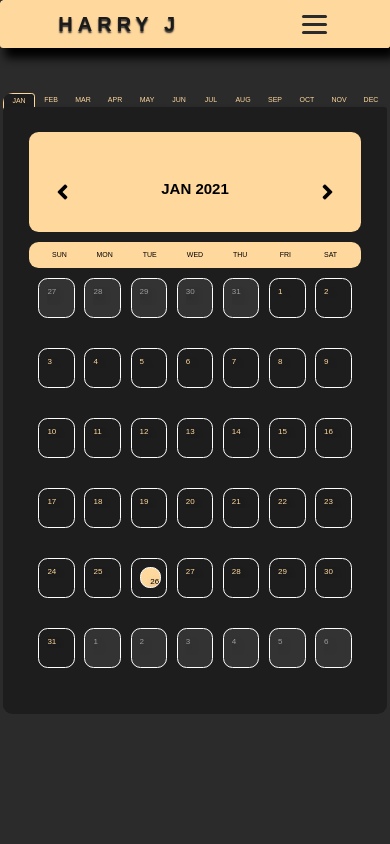
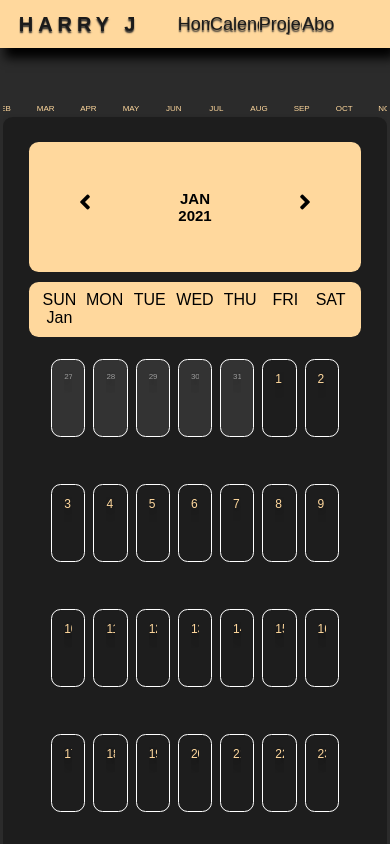
Before and after one commit to MindlessCode/hj-calendar, a React (Create React App) app: page / in a window 390 px wide. Shown: the top 844 px of the page. Built offline with nearby package versions, Linux system fonts and the light colour scheme.

Commit message:
bug fix - current date (changing to a different month's date)

```diff
--- a/src/components/Calendar.css
+++ b/src/components/Calendar.css
@@ -1,9 +1,10 @@
-.conta {
+.calendar {
     display:grid;
+
     justify-content: center;
 }
-.Cal {
-    margin-top:5rem;
+.today {
+    margin: 5rem 0rem;
 }
 .Cal2 {
     z-index: 888;
@@ -14,7 +15,12 @@
     background:rgb(29, 29, 29);
     box-shadow: 0 0.5rem 0.6rem rgb(27, 27, 27);
 }
+.selectToday {
+    display:flex;
+    justify-content:left;
+}
 .monthSelect{
+    margin-top:5rem;
     display:grid;
     justify-content: center;
     grid-template-columns:repeat(12, 88.5px);
@@ -40,6 +46,7 @@
     width: calc(1080px/13.65);
     border-style:groove;
 }
+
 .Months  {
     display: grid;
     grid-template-columns: repeat(3,1fr);
@@ -71,7 +78,7 @@ h1, .Months > i  {
     padding: 1.2rem;
     display: grid;
     grid-template-columns:repeat(7, 1fr);
-    gap: 2rem;
+    row-gap: 0.1rem;
     color:rgb(255, 216, 157);
     text-shadow:0 0.3rem 0.5rem rgba(0, 0, 0, 0.5);
 }
@@ -87,14 +94,15 @@ h1, .Months > i  {
     }
 }
 .Days > div {
+    height: 7em;
     width: 7em;
-    height: 7em;
     padding: 1em;
     border-style:groove;
 }
-.Days > div:not(.prevDays){
+.Days > div:not(.selected):not(.prevDays){
     animation: colorChange 3s ease-in forwards;
 }
+
 .prevDays {
     border-radius: 0.6rem;
     background:rgb(51, 51, 51);
@@ -102,9 +110,11 @@ h1, .Months > i  {
 }
 .dy {
     border-radius: 0.6rem;
+    background:rgb(255, 216, 157);
+
 }
 .selected {
-    background:rgb(255, 216, 157);
+    background: rgb(255, 216, 157);
     padding: 0.6rem;
     border-radius: 0.6rem;
     color: black;
@@ -114,7 +124,7 @@ h1, .Months > i  {
     cursor: pointer;
 }
 @media screen and (max-width: 1024px) {
-    .conta {
+    .calendar {
         border-radius: 0.6rem;
     }
     .Cal {
@@ -157,7 +167,6 @@ h1, .Months > i  {
         overflow:hidden;
         font-size: 12px;
     }
-
     .prevDays {
         height: 100%;
         width: 100%;
@@ -167,14 +176,10 @@ h1, .Months > i  {
     body {
         overflow-x: hidden;
     }
-    .conta {
+    .calendar {
         height: 100%;
     }
-    .Cal {
-        margin-top: 5rem;
-        margin-bottom: -0.1rem;
-        width: 100%;
-    }
+
     .Cal2 {
         width: 100%;
         align-items: center;
@@ -213,8 +218,9 @@ h1, .Months > i  {
     body {
         overflow-x: hidden;
     }
-    .conta {
+    .calendar {
         overflow: hidden;
+        width: 100%;
     }
     .Months{
          justify-items: center;
@@ -222,7 +228,7 @@ h1, .Months > i  {
          grid-template-columns: repeat(3, 110px);
     }
     .Cal2 {
-        height: 120%;
+        height: 100%;
     }
     .Cal2 > div > h1 {
         width: 50%;
@@ -245,15 +251,20 @@ h1, .Months > i  {
         gap: 0.2rem;
     }
     .Days {
-        padding: 0.6rem;
-        gap: .6rem;
+        padding-top: 0.1;
+        padding-bottom: -50;
+
     }
     .Days div  {
         font-size: 12px;
-        height: 80%;
+        height: 90%;
         width: 100%;
         border-color:rgb(255, 255, 255);
         border-width: 0.1px;
+    }
+    .DaysContainer {
+        padding: 0.2rem;
+        overflow:hidden;
     }
     .selected {
         width: 100%;
@@ -262,70 +273,63 @@ h1, .Months > i  {
         font-size: 8px;
     }
 }
-@media screen and (max-width:512px) {
-    * {
-        border-radius: 0.2rem;
+
+@media screen and (max-width: 425px) {
+    body {
+        overflow-x: hidden;
     }
-    body {
+    .calendar {
         overflow: hidden;
+        width: 100%;
     }
-    .conta {
-        overflow: hidden;
+    .Months{
+         justify-items: center;
+         display: grid;
+         grid-template-columns: repeat(3, 110px);
+    }
+    .Cal2 {
         height: 100%;
     }
-    .Cal, .Cal2 {
-        overflow: hidden;
-        width: 100%;
-        border-radius: 0.2rem;
+    .Cal2 > div > h1 {
+        width: 50%;
+        font-size: 15px;
     }
-    .Months {
-        justify-items: center;
-        align-content: center;
-        grid-template-columns: 115px 150px 115px;
-        height: 100px;
-    }
-    .DaysContainer {
-        height: 20%;
-        overflow: hidden;
+    .Months * {
+        height: 50%;
     }
     .monthSelect{
         display:grid;
-        grid-template-columns:repeat(12, calc(768px/24));
         justify-content: center;
+        grid-template-columns:repeat(12, calc(768px/18));
+        border-top-left-radius: 0.6rem;
+        border-top-right-radius: 0.6rem;
+        color:rgb(255, 216, 157);
+        width: 100%;
     }
-    .monthSelect > div {
-        padding: 0.2rem;
-        font-size: 7px;
+    .Weeks {
+        grid-template-columns: repeat(7, 1fr);
+        gap: 0.2rem;
     }
-    .selectedMonth {
-        text-align: center;
-        border-radius: 0.2rem;
-        height: 25px;
-    }
-
-    .Weeks > div {
-        font-size: 7px;
-    }
-    .DaysContainer {
-        height: 100%;
-     }
     .Days {
-        grid-template-columns: repeat(7, 1fr);
-        height: 70px;
+        padding-top: 0.1;
+        padding-bottom: -50;
 
     }
     .Days div  {
+        font-size: 12px;
+        height: 90%;
+        width: 100%;
+        border-color:rgb(255, 255, 255);
+        border-width: 0.1px;
+    }
+    .DaysContainer {
+        padding: 0.2rem;
         overflow:hidden;
-        font-size: 8px;
+    }
+    .selected {
         width: 100%;
     }
-    .dy div {
-        height: 50%;
-        width: 100%;
+    .prevDays div {
         font-size: 8px;
     }
-    .selected{
-        height: 100%;
-        width: 120%;
-    }
 }
--- a/src/components/Calendar.js
+++ b/src/components/Calendar.js
@@ -55,10 +55,10 @@ const Calendar = ({ value, onChange }) => {
         return value.format("YYYY");
     }
     function nextMonth() {
-        return value.clone().add(1, "months")
+        return value.clone().add(1, "month")
     }
     function prevMonth() {
-        return value.clone().subtract(1, "months")
+        return value.clone().subtract(1, "month")
     }
     function setMonthName(arg) {
         return value.clone().month(arg)
@@ -72,25 +72,29 @@ const Calendar = ({ value, onChange }) => {
         currDate.sDate = day.toString()
         setStartDate(currDate);
     }
+
+    function getCurrentDate() {
+        return value.format("MMM-DD")
+    }
+
     return (
         <div className="wrapper">
-            <div className="conta">
-                <div className="Cal">
+
+            <div className="calendar">
                     <div className="monthSelect">
                         {getMonthName().map(mons =>
-                            <div key={mons.toString()} className={value.isSame(value.clone().month(mons), "month") ? "selectedMonth" : ""} onClick={() => onChange(setMonthName(mons))}>
+                            <div key={mons} className={value.isSame(value.clone().month(mons), "month") ? "selectedMonth" : ""} onClick={() => onChange(setMonthName(mons))}>
                                 {moment().month(mons).format("MMM")}
                             </div>)}
                     </div>
-                </div>
                 <div className="Cal2">
                     <div className="Months">
                         <i className="fas fa-angle-left prev" onClick={() => onChange(prevMonth())}></i>
-                        <h1>{currMonthName()} {currYear()} </h1>
+                            <h1>{currMonthName()} {currYear()} </h1>
                         <i className="fas fa-angle-right next" onClick={() => onChange(nextMonth())}></i>
                     </div>
                     <div className="Weeks">
-                        <div>SUN</div>
+                        <div>SUN {currMonthName()}</div>
                         <div>MON</div>
                         <div>TUE</div>
                         <div>WED</div>
@@ -100,8 +104,10 @@ const Calendar = ({ value, onChange }) => {
                     </div>
                     <div className="DaysContainer">
                         {calendar.map(week => <div key={week.toString()} className="Days">{
-                            week.map(day => <div key={day.toString()} className={(!(day.month() === value.month())) ? "prevDays" : "dy"} onClick={() => showDate(day.year(), day.month(), day.date())}>
-                                <div className={(value.isSame(day, "day") && value.isSame(moment().getMonth, "month")) ? "selected" : ""}  > {day.format("D").toString()} </div>
+                            week.map(day => <div key={day} className={(!(day.clone().month() === value.clone().month())) ? "prevDays" : (((day.year()=== moment().year())&&(day.date()=== moment().date()) && (value.clone().month() === moment().month()))) ? "selected" : "dy"} onClick={() => showDate(day.year(), day.month(), day.date())}>
+                                {/* {console.log(day.date(), "same day?" , moment().date(), "Bool: ", value.isSame(day.date(), moment().date()))}
+                                {console.log(value.month(), "same month?" , moment().month())} */}
+                                <div> {day.clone().format("D").toString()} </div>
                             </div>)
                         }
                         </div>)}
@@ -109,7 +115,7 @@ const Calendar = ({ value, onChange }) => {
                 </div>
             </div>
 
-            <Tasks tasks={tasks} startDate={startDate} onDelete={deleteTask} />
+          <Tasks tasks={tasks} startDate={startDate} onDelete={deleteTask} />
         </div>
     )
 }
--- a/src/components/Task.js
+++ b/src/components/Task.js
@@ -1,9 +1,8 @@
 import {FaTimes} from 'react-icons/fa'
-const Task = ({task, startDate, onDelete}) => {
+const Task = ({taskL, onDelete}) => {
     return (
         <div className='task'>
-
-            <h3>{task.text} <FaTimes style={{ color: 'red', justifyItems: 'right'}} onClick={()=>onDelete(task.id)}/></h3>
+            <h3>{taskL.text} <FaTimes style={{ color: 'red', justifyItems: 'right'}} onClick={()=>onDelete(taskL.id)}/></h3>
         </div>
     )
 }
--- a/src/style.css
+++ b/src/style.css
@@ -10,25 +10,21 @@ body {
 }
 .wrapper {
     margin-top:-5rem;
+    justify-content: center;
     display: grid;
     grid-template-columns: 1250px 500px;
-    justify-content: center;
 }
 nav {
     display:flex;
     justify-content: space-around;
     align-items:center;
     margin-bottom: 2.6rem;
-    max-height: 100%;
-    max-width: 100%;
     min-height: 3rem;
     background-color: rgb(255, 216, 157);
     box-shadow: 5px 10px 10px #000000;
     z-index: 999;
-    width: 100%;
 }
 .logo, .logo h4 {
-    background-color: rgb(255, 216, 157);
     color: rgb(27, 27, 27);
     letter-spacing: 5px;
     text-shadow: 0rem 0.1rem 0.1rem rgb(43, 43, 43);
@@ -37,31 +33,17 @@ nav {
 .nav-links {
     display: flex;
     justify-content: space-around;
-    background:rgb(255, 216, 157);
     width: 40%;
     z-index: 999;
 }
 .nav-links li, .nav-links a{
     list-style: none;
-    background: rgb(255, 216, 157);
     text-decoration: none;
     color: rgb(27, 27, 27);
     text-shadow: 0rem 0.1rem 0.1rem rgb(43, 43, 43);
     font-size: 18px;
 }
-.burger {
-    display: none;
-    cursor: pointer;
-    background:rgb(255, 216, 157);
-    z-index: 999;
-}
-.burger div {
 
-    width: 25px;
-    height: 3px;
-    background-color:rgb(43, 43, 43);
-    margin: 5px;
-}
 @media screen and (max-width: 1600px) {
     .wrapper {
         justify-items: center;
@@ -79,9 +61,7 @@ nav {
         grid-template-columns:repeat(1, 1fr);
         padding: 0.6rem;
     }
-    .nav-links {
-        width: 60%;
-    }
+
 }
 @media screen and (max-width: 860px) {
    *{
@@ -93,24 +73,10 @@ nav {
         padding: 0.2rem;
         gap: 2.2rem;
    }
-   .nav-links{
-        right: 0px;
-        height: 100%;
-        top: 3rem;
-        background:rgb(255, 216, 157);
-        display: flex;
-        flex-direction: column;
-        align-items: center;
-        width: 50%;
-        transform: translateY(-100%);
-        transition: transform 0.5s ease-in;
-    }
-    .burger {
-        display: block;
-    }
+
 }
 .nav-active {
-    transform: translateY(0%);
+    transform: translateX(0%);
 }
 @media screen and (max-width: 512px) {
     *{
@@ -119,22 +85,8 @@ nav {
     .wrapper {
         gap: 10rem;
     }
-    .nav-links{
-        position: absolute;
-        right: 0px;
-        height: 100%;
-        top: 3rem;
-        background:rgb(255, 216, 157);
-        display: flex;
-        flex-direction: column;
-        align-items: center;
-        width: 50%;
-        transform: translateY(-100%);
-        transition: transform 0.5s ease-in;
-    }
-    .burger {
-        display: block;
-    }
+
+
 }
 @media screen and (max-width: 376px) {
     *{
@@ -143,19 +95,6 @@ nav {
     .wrapper {
         padding: 0.2rem;
     }
-    .nav-links{
-        position: absolute;
-        right: 0px;
-        height: 100%;
-        top: 3rem;
-        background:rgb(255, 216, 157);
-        display: flex;
-        flex-direction: column;
-        align-items: center;
-        width: 50%;
-        transition: transform 0.5s ease-in;
-    }
-    .burger {
-        display: block;
-    }
+
+
 }
```
Also changed, not shown: src/App.js (+4 -4 lines), src/components/Task.css (+11 -2 lines), src/components/Tasks.js (+5 -5 lines), 1 other file (tests, documents, lock files or other folders).
